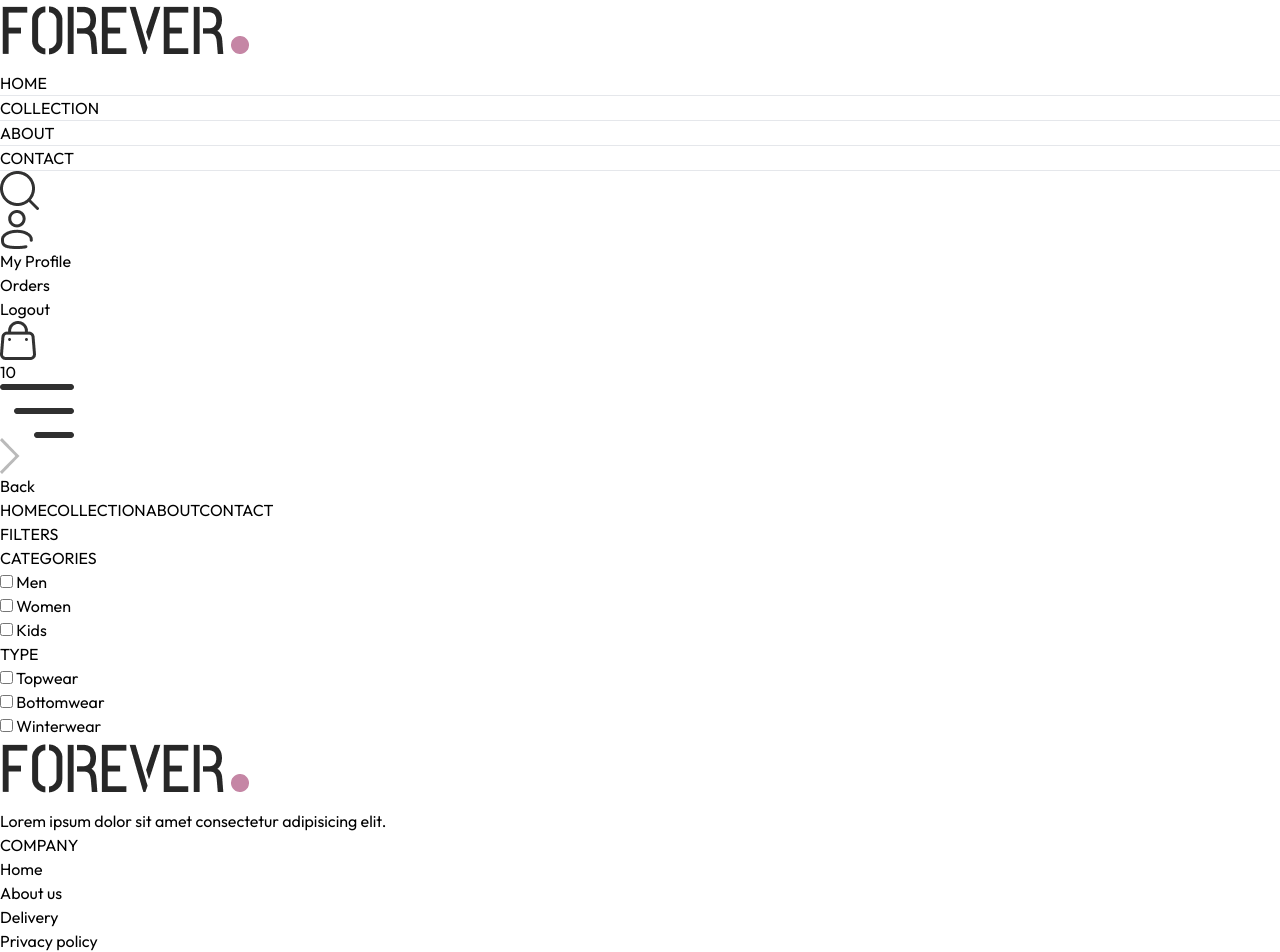
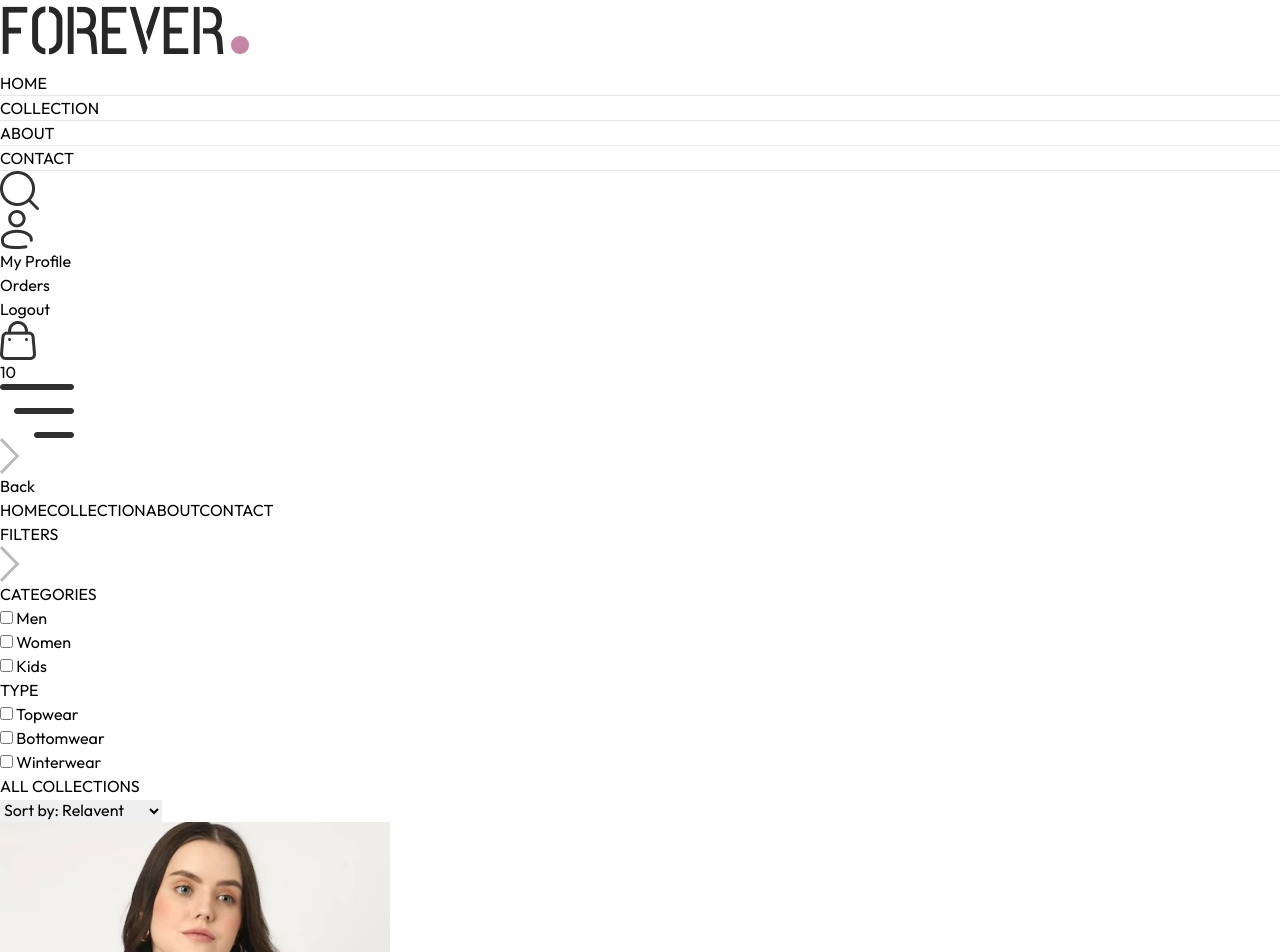
Before and after one commit to riteshsaini01/ECommerce-WebShop-ReactJS, a React (Vite) app in the folder Frontend/: page /collection in a window 1280 px wide. Shown: the top 952 px of the page. Built offline with nearby package versions, Linux system fonts and the light colour scheme.

Commit message:
created collection page with filters

```diff
--- a/Frontend/src/pages/Collection.jsx
+++ b/Frontend/src/pages/Collection.jsx
@@ -1,45 +1,143 @@
-import React, { useContext, useState } from 'react';
+import React, { useContext, useState, useEffect } from 'react';
 import { ShopContext } from '../context/ShopContext';
+import { assets } from '../assets/assets';
+import Title from '../component/Title';
+import ProductItem from '../component/ProductItem';
 
 const Collection = () => {
   const { products } = useContext(ShopContext);
   const [showFilter, setShowFilter] = useState(false);
+  const [filterProducts, setFilterProducts] = useState([]);
+  const [sortOption, setSortOption] = useState('relavent');
+  const [category, setCategory] = useState([]);
+  const [subCategory, setSubCategory] = useState([]);
+
+  useEffect(() => {
+    console.log("Products Data:", products);  // Check initial products
+    setFilterProducts(products || []);
+  }, [products]);
+
+  // Toggle Category Selection
+  const toggleCategory = (e) => {
+    const value = e.target.value;
+    setCategory((prev) =>
+      prev.includes(value) ? prev.filter((item) => item !== value) : [...prev, value]
+    );
+  };
+
+  // Toggle Subcategory Selection
+  const toggleSubCategory = (e) => {
+    const value = e.target.value;
+    setSubCategory((prev) =>
+      prev.includes(value) ? prev.filter((item) => item !== value) : [...prev, value]
+    );
+  };
+
+  // Apply Filters
+  const applyFilter = () => {
+    console.log("Applying Filters - Category:", category, "Subcategory:", subCategory);
+    let productsCopy = [...products];
+
+    // Filter by Category
+    if (category.length > 0) {
+      productsCopy = productsCopy.filter((item) =>
+        category.includes(item.category)
+      );
+    }
+
+    // Filter by Subcategory (Case-insensitive, null-safe)
+    if (subCategory.length > 0) {
+      productsCopy = productsCopy.filter((item) =>
+        subCategory.some((sub) =>
+          item.subCategory && item.subCategory.toLowerCase().includes(sub.toLowerCase())
+        )
+      );
+    }
+
+    console.log("Filtered Products:", productsCopy);
+    setFilterProducts(productsCopy);
+  };
+
+  useEffect(() => {
+    applyFilter();
+  }, [category, subCategory]);
+
+  // Sort Products
+  const handleSort = (e) => {
+    const value = e.target.value;
+    setSortOption(value);
+
+    let sortedProducts = [...filterProducts];
+
+    if (value === 'low-high') {
+      sortedProducts.sort((a, b) => a.price - b.price);
+    } else if (value === 'high-low') {
+      sortedProducts.sort((a, b) => b.price - a.price);
+    }
+
+    setFilterProducts(sortedProducts);
+  };
 
   return (
     <div className="flex flex-col sm:flex-row gap-1 sm:gap-10 pt-10 border-t">
-      {/* Filter Options */}
       <div className="min-w-[200px]">
-        <p className="my-2 text-xl cursor-pointer flex items-center gap-2">FILTERS</p>
+        <p className="my-2 text-xl cursor-pointer flex items-center gap-2">
+          FILTERS
+          <img
+            className={`h-3 sm:hidden ${showFilter ? 'rotate-90' : ''}`}
+            src={assets.dropdown_icon}
+            alt="Dropdown icon"
+            onClick={() => setShowFilter(!showFilter)}
+          />
+        </p>
 
-        {/* Category Filter Box */}
-        <div className="mt-4 border border-gray-200 rounded-lg shadow-sm p-4 sm:block bg-white">
-          <p className="mb-3 text-sm font-semibold text-gray-800">CATEGORIES</p>
-          <div className="flex flex-col gap-4 text-sm font-light text-gray-700">
-            <p className="flex items-center gap-2">
-              <input className="w-4 h-4 rounded border-gray-300" type="checkbox" value="Men" /> Men
-            </p>
-            <p className="flex items-center gap-2">
-              <input className="w-4 h-4 rounded border-gray-300" type="checkbox" value="Women" /> Women
-            </p>
-            <p className="flex items-center gap-2">
-              <input className="w-4 h-4 rounded border-gray-300" type="checkbox" value="Kids" /> Kids
-            </p>
+        <div className={`border border-gray-300 pl-5 py-3 mt-6 ${showFilter ? '' : 'hidden'} sm:block`}>
+          <p className="mb-3 text-sm font-medium">CATEGORIES</p>
+          <div className="flex flex-col gap-2 text-sm font-light text-gray-700">
+            <p><input type="checkbox" value="Men" onChange={toggleCategory} /> Men</p>
+            <p><input type="checkbox" value="Women" onChange={toggleCategory} /> Women</p>
+            <p><input type="checkbox" value="Kids" onChange={toggleCategory} /> Kids</p>
           </div>
         </div>
-        {/* Subcategory Filter */}
-        <div className="mt-4 border border-gray-200 rounded-lg shadow-sm p-4 sm:block bg-white">
-          <p className="mb-3 text-sm font-semibold text-gray-800">TYPE</p>
-          <div className="flex flex-col gap-4 text-sm font-light text-gray-700">
-            <p className="flex items-center gap-2">
-              <input className="w-4 h-4 rounded border-gray-300" type="checkbox" value="Topwear" /> Topwear
-            </p>
-            <p className="flex items-center gap-2">
-              <input className="w-4 h-4 rounded border-gray-300" type="checkbox" value="Bottomwear" /> Bottomwear
-            </p>
-            <p className="flex items-center gap-2">
-               <input className="w-4 h-4 rounded border-gray-300" type="checkbox" value="Winterwear" /> Winterwear
-            </p>
+
+        <div className={`border border-gray-300 pl-5 py-3 my-5 ${showFilter ? '' : 'hidden'} sm:block`}>
+          <p className="mb-3 text-sm font-medium">TYPE</p>
+          <div className="flex flex-col gap-2 text-sm font-light text-gray-700">
+            <p><input type="checkbox" value="Topwear" onChange={toggleSubCategory} /> Topwear</p>
+            <p><input type="checkbox" value="Bottomwear" onChange={toggleSubCategory} /> Bottomwear</p>
+            <p><input type="checkbox" value="Winterwear" onChange={toggleSubCategory} /> Winterwear</p>
           </div>
+        </div>
+      </div>
+
+      <div className="flex-1">
+        <div className="flex justify-between text-base sm:text-2xl mb-4">
+          <Title text1={'ALL'} text2={'COLLECTIONS'} />
+          <select
+            className="border-2 border-gray-300 text-sm px-2"
+            value={sortOption}
+            onChange={handleSort}
+          >
+            <option value="relavent">Sort by: Relavent</option>
+            <option value="low-high">Sort by: Low to High</option>
+            <option value="high-low">Sort by: High to Low</option>
+          </select>
+        </div>
+
+        <div className="grid grid-cols-2 md:grid-cols-3 lg:grid-cols-4 gap-4 gap-y-6">
+          {filterProducts.length > 0 ? (
+            filterProducts.map((item, index) => (
+              <ProductItem
+                key={index}
+                name={item.name}
+                id={item._id}
+                price={item.price}
+                image={item.image}
+              />
+            ))
+          ) : (
+            <p>No products found</p>
+          )}
         </div>
       </div>
     </div>
```
